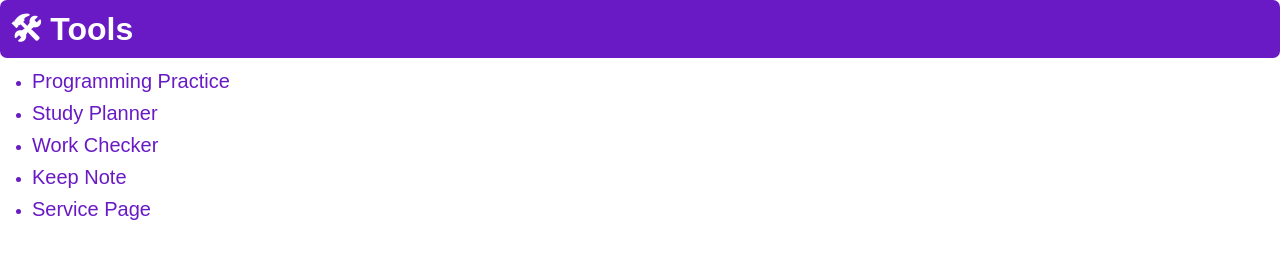
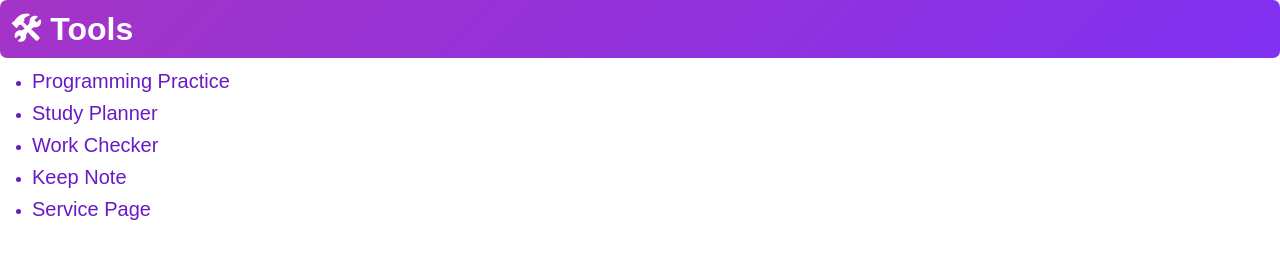
Before and after one commit to prajwalmandlik2004/tool, a plain HTML site: page index.html in a window 1280 px wide. Drawn offline with nearby package versions, Linux system fonts and the light colour scheme.

Commit message:
Update index.html

```diff
--- a/index.html
+++ b/index.html
@@ -9,7 +9,7 @@
     }
 
     h2 {
-        background: #691ac4;
+        background-image: linear-gradient(135deg, rgb(164, 52, 198), rgb(129, 48, 241));
         border-radius: 7px;
         color: white;
         font-weight:bold;
```
